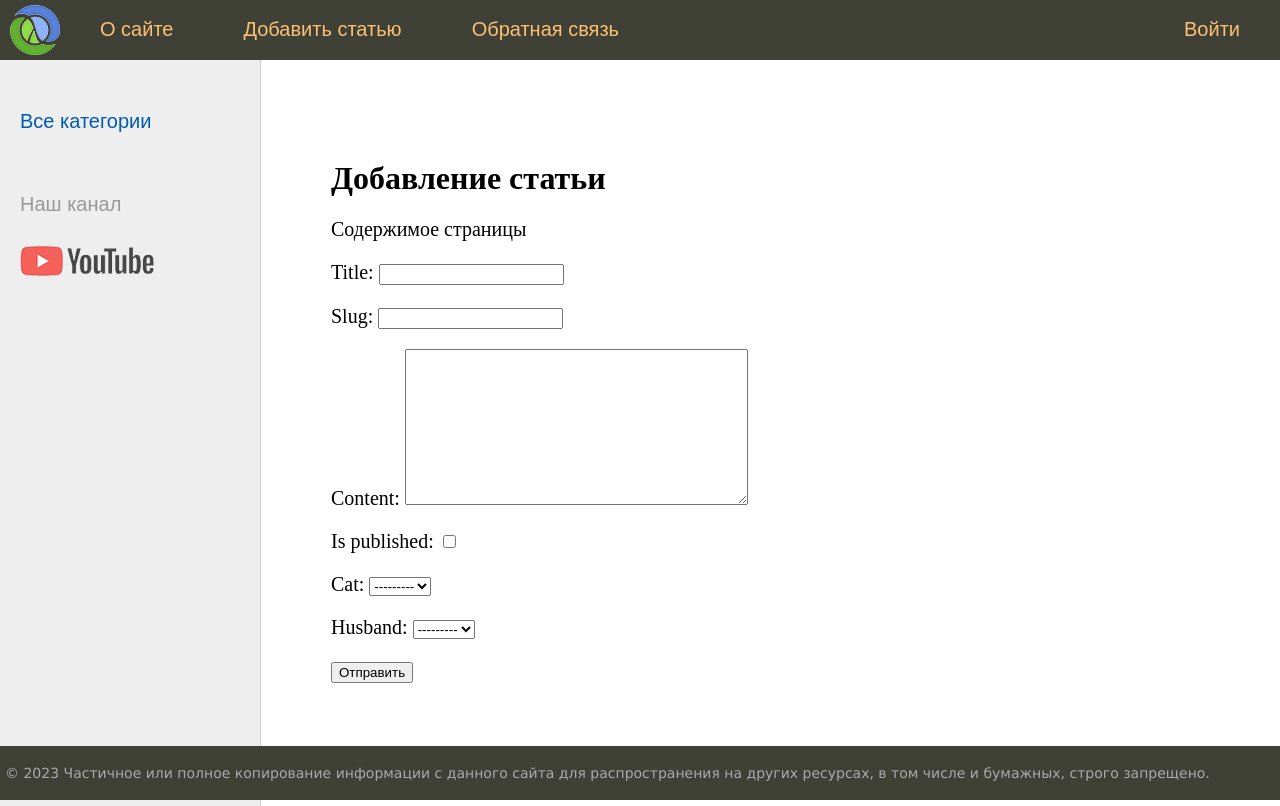
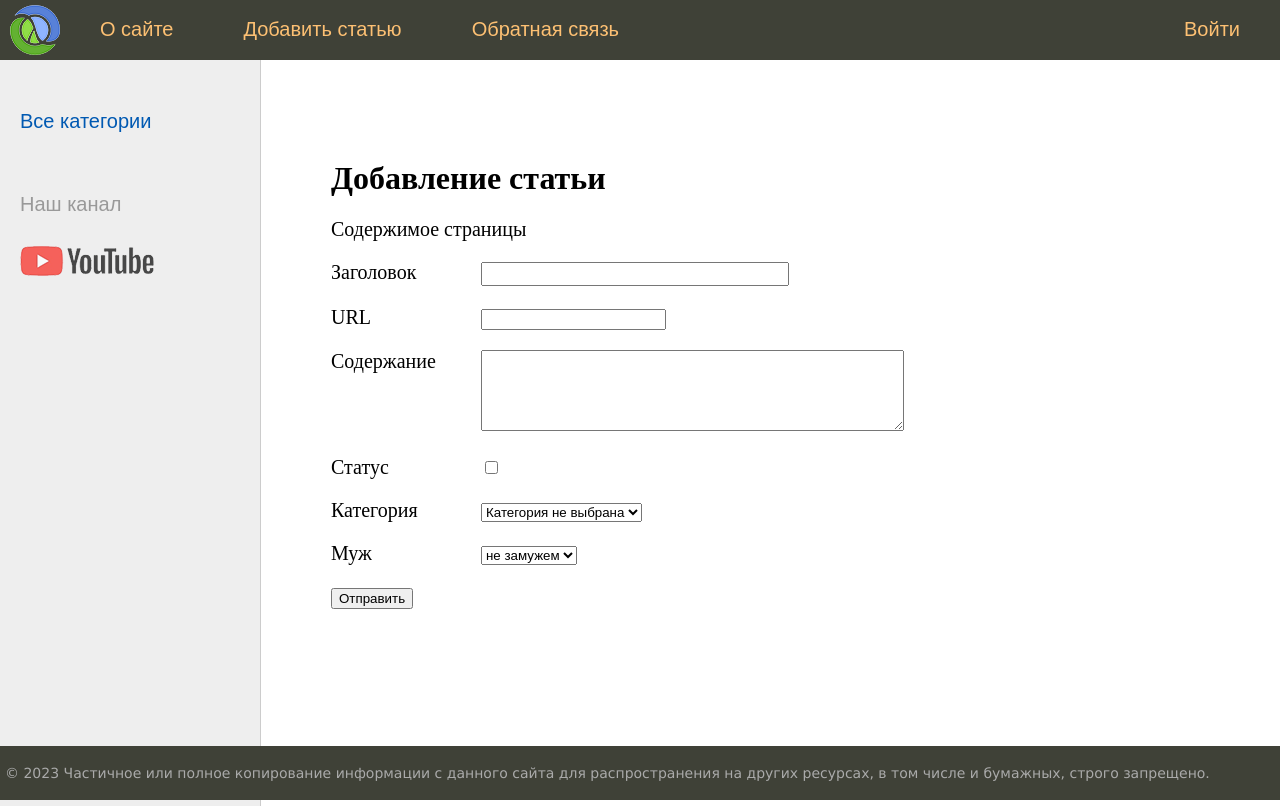
Before and after one commit to 52ivepub/dj_goods, a Django app: page /addpage/ in a window 1280 px wide. Run offline with Django 5.2, Linux system fonts and the light colour scheme; data that the repository does not hold is empty.

Commit message:
form_add

```diff
--- a/sitewomen/women/forms.py
+++ b/sitewomen/women/forms.py
@@ -1,12 +1,13 @@
+
 from unittest.util import _MAX_LENGTH
 from django import forms
 from .models import Category, Husband
 
 
 class AddPostForm(forms.Form):
-    title = forms.CharField(max_length=255)
-    slug = forms.SlugField(max_length=255)
-    content = forms.CharField(widget=forms.Textarea(), required=False)
-    is_published = forms.BooleanField(required=False)
-    cat = forms.ModelChoiceField(queryset=Category.objects.all())
-    husband = forms.ModelChoiceField(queryset=Husband.objects.all(), required=False)
+    title = forms.CharField(max_length=255, label='Заголовок', widget=forms.TextInput(attrs={'class': 'form-input'}))
+    slug = forms.SlugField(max_length=255, label='URL')
+    content = forms.CharField(widget=forms.Textarea(attrs={'cols':50, 'rows':5}), required=False, label='Содержание')
+    is_published = forms.BooleanField(required=False, label='Статус')
+    cat = forms.ModelChoiceField(queryset=Category.objects.all(), label='Категория', empty_label="Категория не выбрана")
+    husband = forms.ModelChoiceField(queryset=Husband.objects.all(), required=False, label='Муж', empty_label="не замужем")
--- a/sitewomen/women/templates/women/addpage.html
+++ b/sitewomen/women/templates/women/addpage.html
@@ -5,8 +5,13 @@
 <p>Содержимое страницы </p>
 <form action="" method="POST">
 {% csrf_token %}
+<div class="form-error">{{ form.non_field_errors }}</div>
+{% for f in form %}
+<p><label class="form-label" for="{{ f.id_for_label }}">{{ f.label }}</label>{{ f }}</p>
+<div class="form-error">{{ f.errors }}</div>
 
-{{ form.as_p }}
+{% endfor %}
+
 
 <p><button type="submit">Отправить</button></p>
 </form>
--- a/sitewomen/women/views.py
+++ b/sitewomen/women/views.py
@@ -1,3 +1,4 @@
+import re
 from django.http import HttpResponse, HttpResponseNotFound, Http404, HttpResponseRedirect, HttpResponsePermanentRedirect
 from django.shortcuts import get_object_or_404, render, redirect
 from django.urls import reverse
@@ -61,7 +62,12 @@ def addpage(request):
     if request.method == "POST":
         form = AddPostForm(request.POST)
         if form.is_valid():
-            print(form.cleaned_data)
+            try:
+                Women.objects.create(**form.cleaned_data)
+                return redirect('home')
+            except:
+                form.add_error(None, 'Ошибка добавленяи поста')
+            # print(form.cleaned_data)
     else:
         form = AddPostForm()
     data = {
```
Also changed, not shown: sitewomen/women/migrations/0011_alter_category_options_alter_tagposts_tag_and_more.py (added).
